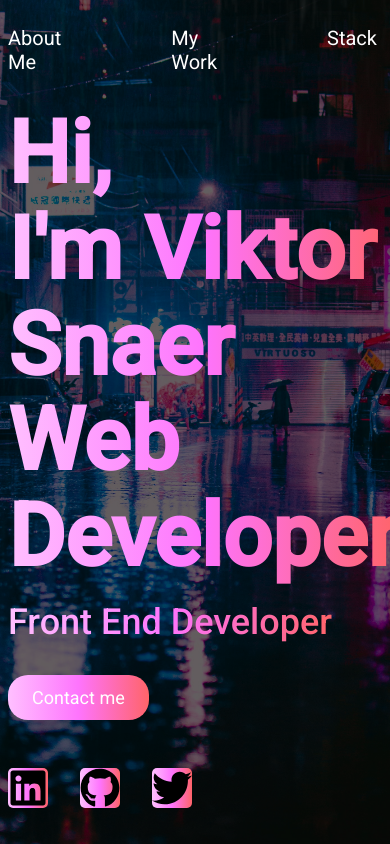
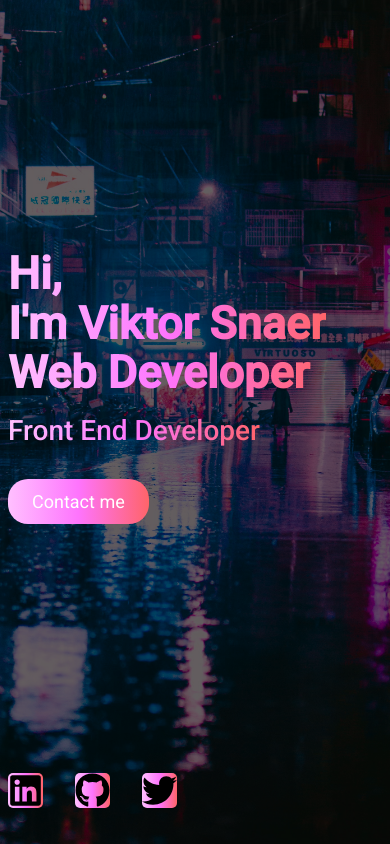
Before and after one commit to ViktorSnaer/portfolio-2022, a Next.js app: page / in a window 390 px wide. Built offline with nearby package versions, Linux system fonts and the light colour scheme.

Commit message:
text scale for hero and navbar scale

```diff
--- a/components/Hero/Socials.tsx
+++ b/components/Hero/Socials.tsx
@@ -14,7 +14,7 @@ const Socials = () => {
 
 export default Socials;
 
-const iconSize = "40px";
+const iconSize = "35px";
 
 const styles = {
   socialContainer: {
--- a/components/Hero/Text.tsx
+++ b/components/Hero/Text.tsx
@@ -3,14 +3,14 @@ import React from "react";
 const Text = () => {
   return (
     <div style={styles.content}>
-      <h1 className="headline-l gradient">
+      <h1 className="headline gradient">
         Hi,
         <br />
         I'm Viktor Snaer
         <br />
         Web Developer
       </h1>
-      <h3 className="headline-s gradient">Front End Developer</h3>
+      <h3 className="sub-header gradient">Front End Developer</h3>
       <button className="button">Contact me</button>
     </div>
   );
--- /dev/null
+++ b/components/Navbar/Navbar.module.css
@@ -0,0 +1,22 @@
+.listItem {
+  color: white;
+  font-size: 20px;
+  margin-top: 10px;
+  font-family: Roboto;
+}
+
+.listItem:not(:last-child) {
+  margin-right: 110px;
+}
+
+@media (max-width: 840px) {
+  .listItem:not(:last-child) {
+    margin-right: 60px;
+  }
+}
+
+@media (max-width: 600px) {
+  .listItem {
+    display: none;
+  }
+}
--- a/components/Navbar/Navbar.tsx
+++ b/components/Navbar/Navbar.tsx
@@ -1,4 +1,6 @@
 import React from "react";
+
+import classes from "./Navbar.module.css";
 
 const navItems = [
   { id: 0, name: "About Me" },
@@ -13,7 +15,7 @@ const Navbar = () => {
       <ul style={styles.list}>
         {navItems.map((item) => {
           return (
-            <li style={styles.listItem} key={item.id}>
+            <li className={classes.listItem} key={item.id}>
               {item.name}
             </li>
           );
@@ -39,10 +41,4 @@ const styles = {
     marginLeft: "0",
     paddingLeft: "0px",
   },
-  listItem: {
-    color: "white",
-    fontSize: "20px",
-    margin: "10px 110px 0 0",
-    fontFamily: "Roboto",
-  },
 } as const;
--- a/styles/globals.css
+++ b/styles/globals.css
@@ -18,12 +18,7 @@ a {
   box-sizing: border-box;
 }
 
-.screenScale {
-  width: 100%;
-  padding: 0 64px;
-}
-
-.headline-l {
+.headline {
   font-size: 87px;
   width: fit-content;
   font-weight: 700;
@@ -32,12 +27,30 @@ a {
   line-height: 1.1;
 }
 
-.headline-s {
+@media (max-width: 840px) {
+  .headline {
+    font-size: 64px;
+  }
+}
+
+@media (max-width: 600px) {
+  .headline {
+    font-size: 45px;
+  }
+}
+
+.sub-header {
   font-size: 36px;
   font-weight: 500;
   width: fit-content;
   font-family: Roboto;
   margin: 1rem 0;
+}
+
+@media (max-width: 600px) {
+  .sub-header {
+    font-size: 28px;
+  }
 }
 
 .gradient {
```
